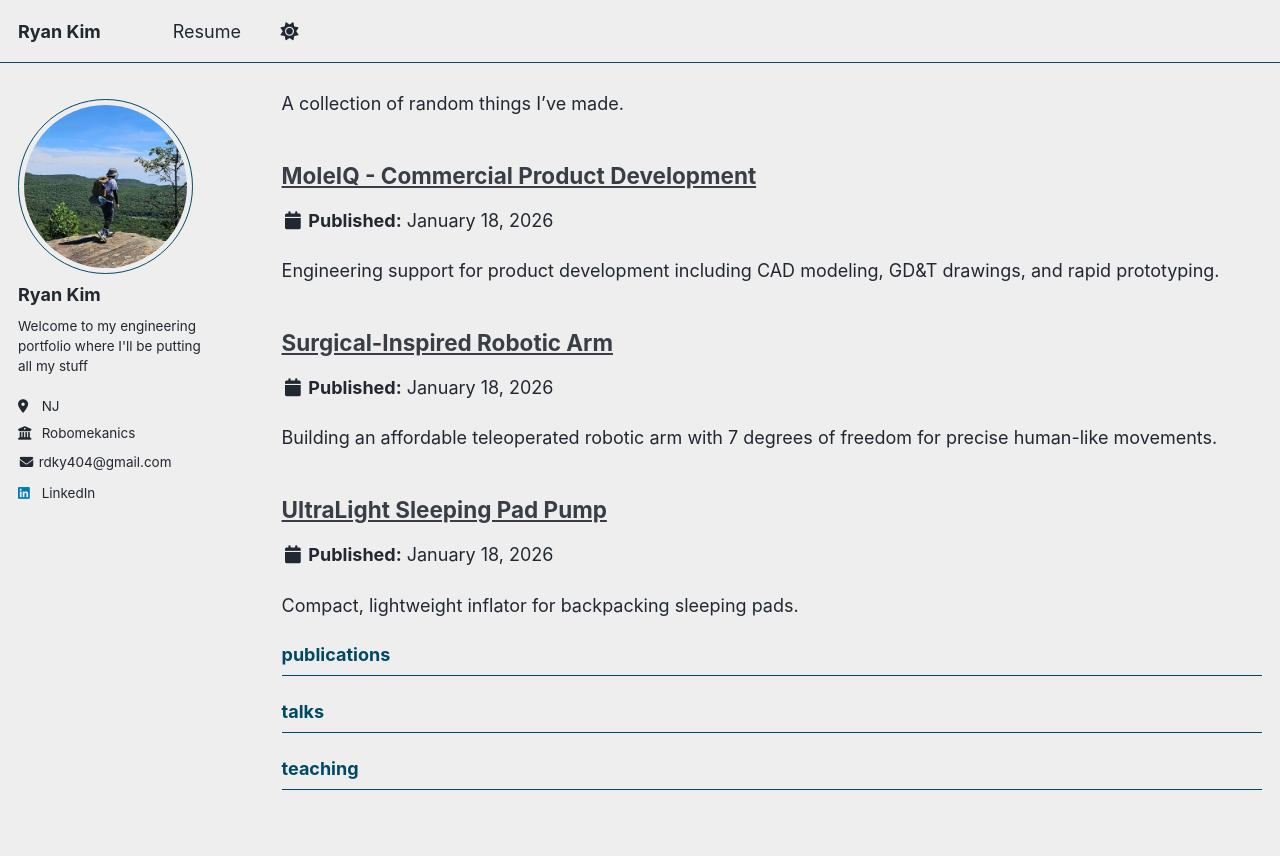
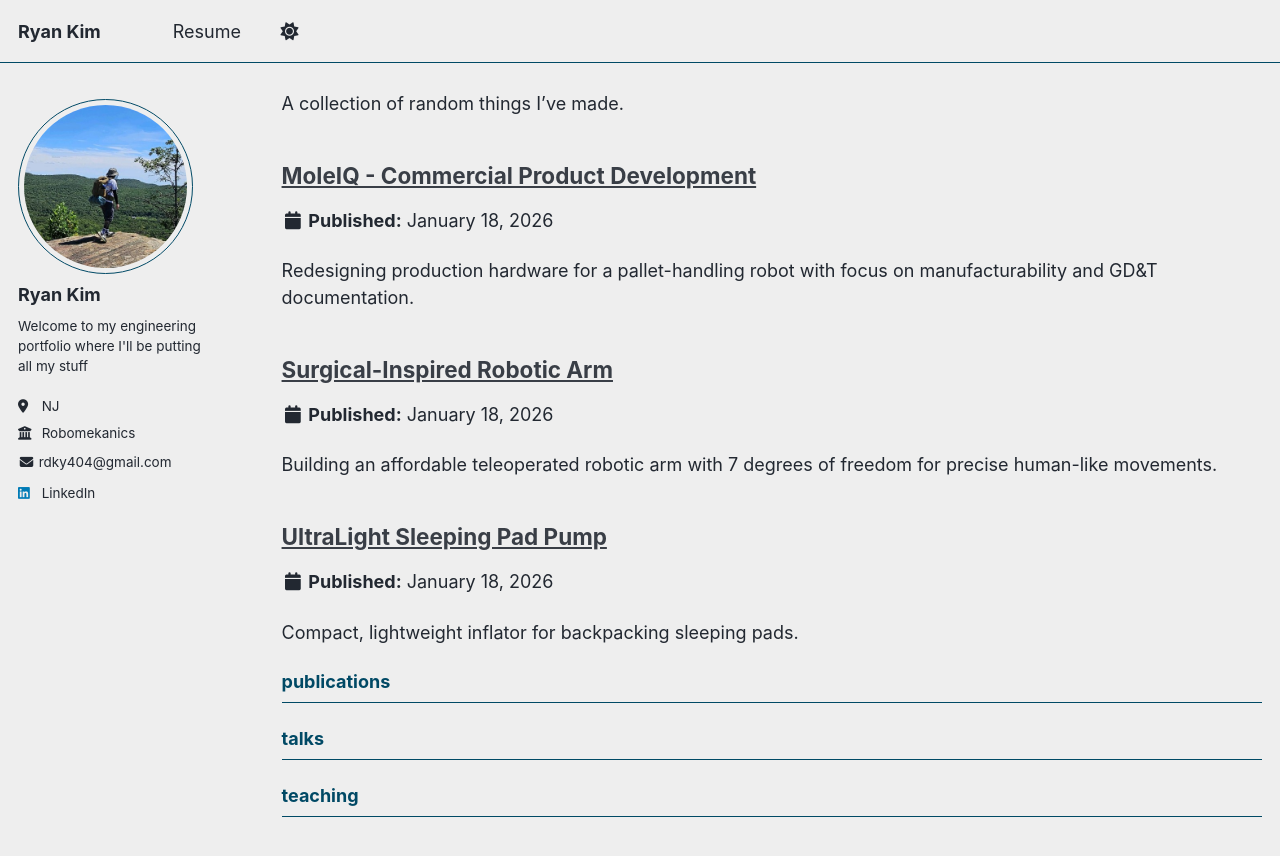
Before and after one commit to Rkydin/rkydin.github.io, a Jekyll site: the page built from _pages/collection-archive.html, in a window 1280 px wide and 900 px high, scrolled down 590 px. Shown: the top 856 px of the window. Built offline with Jekyll 4.4.1, drawn with Linux system fonts in a browser that asks for light colours; a script that is not in the unit is left out; some of the changed lines change nothing that is shown.

Commit message:
Revise MoleIQ project details and responsibilities
Updated project description and responsibilities for MoleIQ, emphasizing redesign for manufacturability and GD&T documentation.

```diff
--- a/_portfolio/moleiq.md
+++ b/_portfolio/moleiq.md
@@ -1,6 +1,6 @@
 ---
 title: "MoleIQ - Commercial Product Development"
-excerpt: "Engineering support for product development including CAD modeling, GD&T drawings, and rapid prototyping."
+excerpt: "Redesigning production hardware for a pallet-handling robot with focus on manufacturability and GD&T documentation."
 collection: portfolio
 layout: portfolio
 author_profile: true
@@ -21,7 +21,7 @@
 
 ## Project Overview
 
-Providing mechanical engineering support for the MoleIQ product line, focusing on design documentation, prototyping, and design improvements.
+Redesigning production hardware for the MoleIQ pallet-handling robot with emphasis on manufacturability, machining constraints, and assembly sequence. Working to transition existing designs into production-ready components with proper tolerance control and clear design intent.
 
 <div style="margin: 30px 0;">
   <img src="/images/moleiq/moleiq.png" alt="MoleIQ Product" style="width: 100%; max-width: 600px; border-radius: 8px; box-shadow: 0 4px 8px rgba(0,0,0,0.3);">
@@ -30,26 +30,44 @@
 
 ## Responsibilities
 
+**Design for Manufacturing:**
+* Applying DFM principles to reduce part count and simplify geometry
+* Redesigning components for machining constraints and assembly sequence
+* Tightening tolerance stack-ups for repeatable fabrication
+* Optimizing designs for production efficiency
+
 **CAD & Documentation:**
-* Creating detailed engineering drawings following ASME Y14.5-2018 standards
-* Applying GD&T (Geometric Dimensioning and Tolerancing) for manufacturing clarity
-* Preparing complete CAD packages for production and client use
+* Developing production-ready SolidWorks parts, assemblies, and drawings
+* Maintaining clear design intent and tolerance control
+* Authoring ASME Y14.5-2018 compliant drawings
+* Defining datums, position/profile tolerances, and functional fits
 
-**Prototyping & Design:**
-* Rapid prototyping using 3D printing for design validation
-* CAD modeling and redesign work
-* Fit checks and design iteration
+**Production Support:**
+* Managing part inventory and production components
+* Supporting builds, revisions, and manufacturing release
+* Coordinating with manufacturing engineers on production readiness
+* Creating complete CAD packages for fabrication
 
-**Engineering Support:**
-* Collaborating with manufacturing engineers on production readiness
-* Reverse engineering and CAD cleanup of existing components
-* Supporting ongoing product development efforts
+## Technical Focus
+
+**GD&T Application:**
+* ASME Y14.5-2018 standards
+* Datum reference frames
+* Position and profile tolerancing
+* Functional fit specifications
+
+**Design Optimization:**
+* Part count reduction
+* Geometry simplification
+* Tolerance stack-up analysis
+* Assembly sequence planning
 
 ## Skills Applied
 
 * SolidWorks (parts, assemblies, detailed drawings)
 * GD&T per ASME Y14.5-2018
-* FDM 3D printing and rapid prototyping
-* Design for manufacturability
-* Engineering documentation
+* Design for manufacturability (DFM)
+* Tolerance analysis and stack-ups
+* Production documentation
+* Part inventory management
 * Cross-functional collaboration
```
